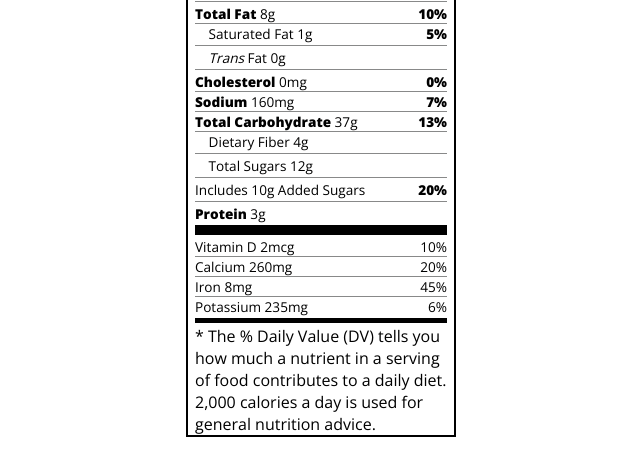
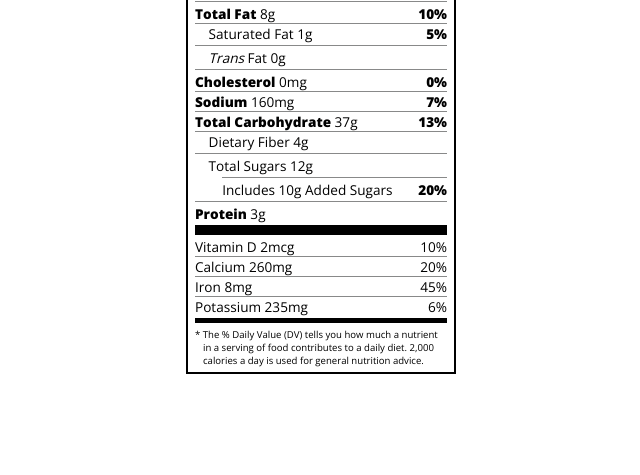
Before and after one commit to pozetiv4iks/it-incubator-sandbox, a plain HTML site: page HTML&CSS/Nutrition Label/index.html in a window 1280 px wide. Shown: the part 201-676 px from the top of the page, without its empty margins (319-959 px from the left). Drawn offline with nearby package versions, Linux system fonts and the light colour scheme.

Commit message:
Update style.css

```diff
--- a/HTML&CSS/Nutrition Label/styles.css
+++ b/HTML&CSS/Nutrition Label/styles.css
@@ -86,6 +86,17 @@
     margin-left: 1em;
   }
 
+  .double-indent {
+    margin-left: 2em;
+  }
+
   .daily-value p:not(.no-divider) {
     border-bottom: 1px solid #888989;
   }
+
+  .note {
+    font-size: 0.6rem;
+    margin: 5px 0;
+    padding: 0 8px;
+    text-indent:-8px;
+  }
```
